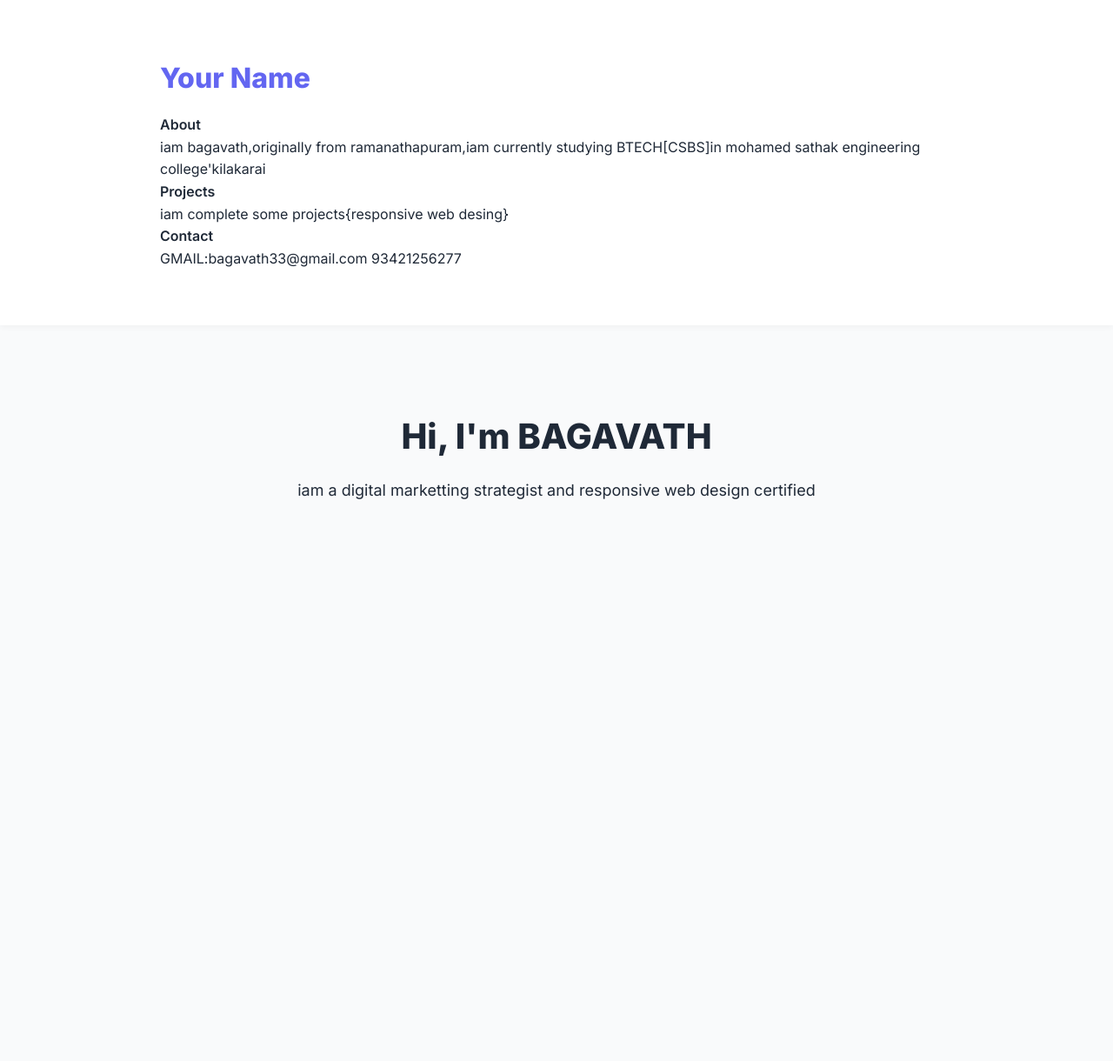
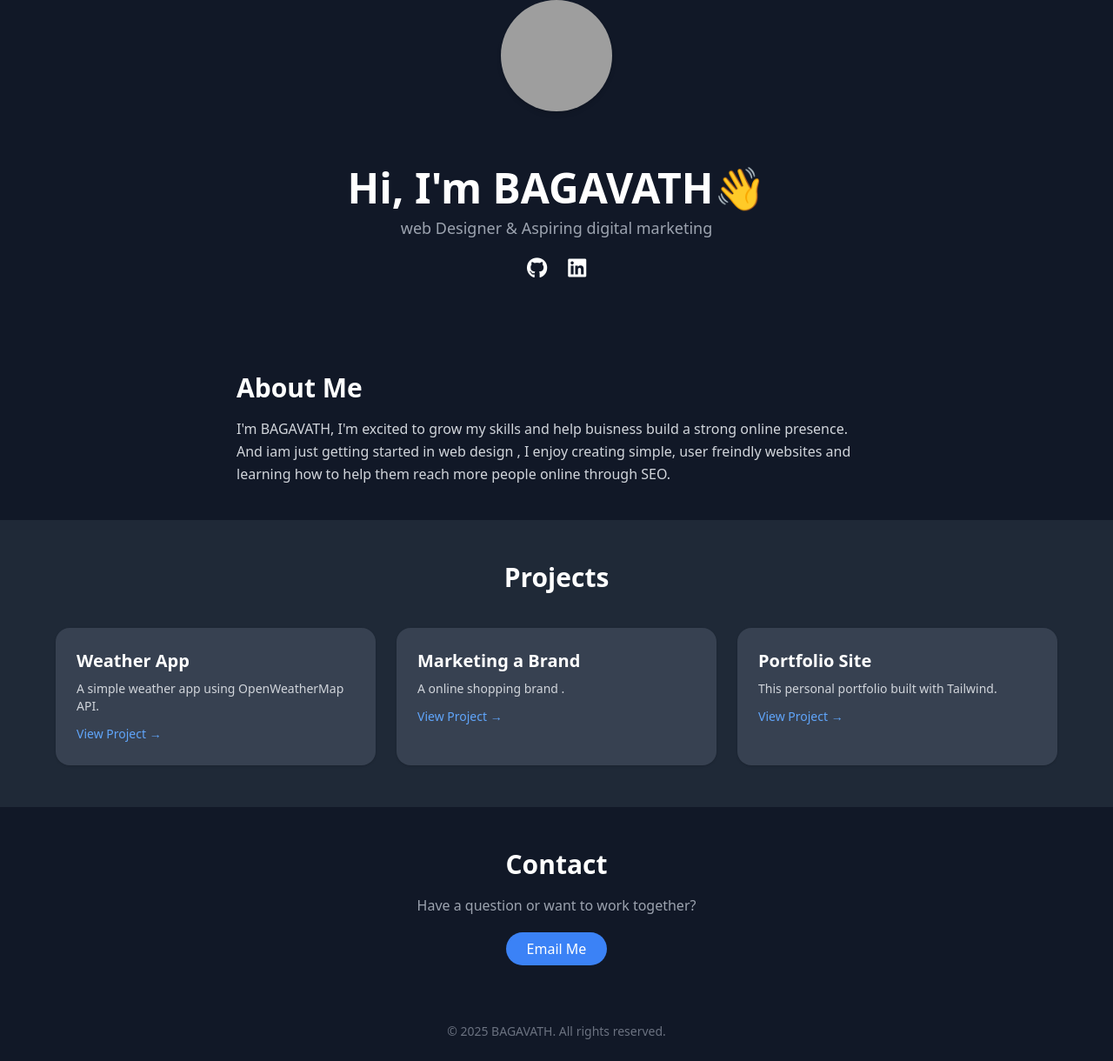
Before and after one commit to BAGAVATH33/portfolio, a plain HTML site: page index.html in a window 1280 px wide. Shown: the whole page at 87% size. Before the commit the page ends 800 px from the top, so only its background shows below. Drawn offline with nearby package versions, Linux system fonts and the light colour scheme; grey boxes are pictures that could not be loaded.

Commit message:
Update index.html

```diff
--- a/index.html
+++ b/index.html
@@ -2,144 +2,68 @@
 <html lang="en">
   <head>
     <meta charset="UTF-8" />
-    <meta http‑equiv="X‑UA‑Compatible" content="IE=edge" />
-    <meta name="viewport" content="width=device‑width, initial‑scale=1.0" />
-    <title>BAGAVATH | Portfolio</title>
-    <link
-      href="https://fonts.googleapis.com/css2?family=Inter:wght@300;400;600;800&display=swap"
-      rel="stylesheet"
-    />
-    <style>
-      :root {
-        --accent: #6366f1;
-        --bg: #f9fafb;
-        --text: #1f2937;
-        --card-bg: #ffffff;
-      }
-      * {
-        box-sizing: border-box;
-        padding: 0;
-        margin: 0;
-      }
-      body {
-        font-family: "Inter", sans-serif;
-        background: var(--bg);
-        color: var(--text);
-        line-height: 1.6;
-      }
-      header {
-        background: var(--card-bg);
-        padding: 2rem 1.5rem;
-        box-shadow: 0 2px 8px rgb(0 0 0 / 0.04);
-      }
-      header h1 {
-        font-size: 2rem;
-        font-weight: 800;
-        color: var(--accent);
-      }
-      header nav {
-        margin-top: 1rem;
-      }
-      header nav a {
-        margin-right: 1rem;
-        text-decoration: none;
-        color: var(--text);
-        font-weight: 600;
-      }
-      header nav a:hover {
-        color: var(--accent);
-      }
-      .container {
-        max-width: 960px;
-        margin: 0 auto;
-        padding: 2rem 1.5rem;
-      }
-      /* Hero */
-      .hero {
-        text-align: center;
-        padding: 4rem 1rem;
-      }
-      .hero h2 {
-        font-size: 2.5rem;
-        margin-bottom: 1rem;
-      }
-      .hero p {
-        font-size: 1.125rem;
-        max-width: 600px;
-        margin: 0 auto 2rem;
-      }
-      .btn {
-        display: inline-block;
-        padding: 0.75rem 1.5rem;
-        background: var(--accent);
-        color: #fff;
-        border-radius: 0.5rem;
-        text-decoration: none;
-        font-weight: 600;
-        transition: background 0.2s ease;
-      }
-      .btn:hover {
-        background: #4f46e5;
-      }
-      /* Projects */
-      .projects {
-        display: grid;
-        grid-template-columns: repeat(auto-fit, minmax(260px, 1fr));
-        gap: 1.5rem;
-      }
-      .project {
-        background: var(--card-bg);
-        border-radius: 0.75rem;
-        box-shadow: 0 4px 12px rgb(0 0 0 / 0.05);
-        overflow: hidden;
-        transition: transform 0.2s ease;
-      }
-      .project:hover {
-        transform: translateY(-4px);
-      }
-      .project img {
-        width: 100%;
-        height: 160px;
-        object-fit: cover;
-      }
-      .project-content {
-        padding: 1rem;
-      }
-      .project-content h3 {
-        margin-bottom: 0.5rem;
-        font-size: 1.25rem;
-      }
-      .project-content p {
-        font-size: 0.9375rem;
-        margin-bottom: 0.75rem;
-      }
-      footer {
-        text-align: center;
-        padding: 2rem 1rem;
-        font-size: 0.875rem;
-        color: #6b7280;
-      }
-    </style>
+    <meta name="viewport" content="width=device-width, initial-scale=1.0" />
+    <title>bagavath | Portfolio</title>
+    <script src="https://cdn.tailwindcss.com"></script>
+    <link rel="stylesheet" href="https://cdnjs.cloudflare.com/ajax/libs/font-awesome/6.5.0/css/all.min.css" />
+    <class="bg-white shadow-md p-6 text-center">
+    <!-- Replace the src with your profile image URL or file path -->
+    <img src="https://assets.onecompiler.app/43frtuzxa/43fxefu5b/profile.png.jpg" alt="My Profile Picture" class="w-32 h-32 mx-auto rounded-full shadow-md object-cover">
   </head>
-  <body>
-    <!-- Header -->
-    <header>
-      <div class="container">
-        <h1>Your Name</h1>
-        <nav>
-          <a href="#about">About</a>
-          <p></p>iam bagavath,originally from ramanathapuram,iam currently studying BTECH[CSBS]in mohamed sathak engineering college'kilakarai</P>
-          <a href="#projects">Projects</a>
-          <p></p>iam complete some projects{responsive web desing}</p>
-          <a href="#contact">Contact</a>
-          <p></p>GMAIL:bagavath33@gmail.com
-                      93421256277
-        </nav>
+  <body class="bg-gray-900 text-white font-sans leading-relaxed">
+    <!-- Hero Section -->
+    <section class="text-center py-16 px-4">
+      <h1 class="text-4xl md:text-5xl font-bold">Hi, I'm BAGAVATH👋</h1>
+      <p class="text-gray-400 mt-2 text-lg">web Designer & Aspiring digital marketing</p>
+      <div class="mt-4 flex justify-center gap-6 text-2xl">
+        <a href="https://github.com/" class="hover:text-gray-300" target="_blank"><i class="fab fa-github"></i></a>
+        <a href="https://linkedin.com/" class="hover:text-gray-300" target="_blank"><i class="fab fa-linkedin"></i></a>
       </div>
-    </header>
+    </section>
 
-    <!-- Hero -->
-    <section class="hero" id="about">
-      <div class="container">
-        <h2>Hi, I'm BAGAVATH</h2>
-        <p>iam a digital marketting strategist and responsive web design certified
+    <!-- About Section -->
+    <section class="max-w-3xl mx-auto px-4 py-10">
+      <h2 class="text-3xl font-semibold mb-4">About Me</h2>
+      <p class="text-gray-300">
+        I'm BAGAVATH, I'm excited to grow my skills and help buisness build a strong online presence.
+        And iam just getting started in web design , I enjoy creating simple, user freindly websites and learning how to help them reach more people online through SEO.
+      </p>
+    </section>
+
+    <!-- Projects Section -->
+    <section class="bg-gray-800 py-12 px-4">
+      <h2 class="text-3xl font-semibold text-center mb-10">Projects</h2>
+      <div class="grid gap-6 md:grid-cols-3 max-w-6xl mx-auto">
+        <div class="bg-gray-700 p-6 rounded-2xl shadow hover:shadow-lg">
+          <h3 class="text-xl font-bold mb-2">Weather App</h3>
+          <p class="text-gray-300 text-sm mb-2">A simple weather app using OpenWeatherMap API.</p>
+          <a href="#" class="text-blue-400 text-sm">View Project →</a>
+        </div>
+        <div class="bg-gray-700 p-6 rounded-2xl shadow hover:shadow-lg">
+          <h3 class="text-xl font-bold mb-2">Marketing a Brand</h3>
+          <p class="text-gray-300 text-sm mb-2">A online shopping brand .</p>
+          <a href="#" class="text-blue-400 text-sm">View Project →</a>
+        </div>
+        <div class="bg-gray-700 p-6 rounded-2xl shadow hover:shadow-lg">
+          <h3 class="text-xl font-bold mb-2">Portfolio Site</h3>
+          <p class="text-gray-300 text-sm mb-2">This personal portfolio built with Tailwind.</p>
+          <a href="#" class="text-blue-400 text-sm">View Project →</a>
+        </div>
+      </div>
+    </section>
+
+    <!-- Contact Section -->
+    <section class="text-center py-12 px-4">
+      <h2 class="text-3xl font-semibold mb-4">Contact</h2>
+      <p class="text-gray-400 mb-6">Have a question or want to work together?</p>
+      <a href="mailto:riderspsycho010@gmail.com" class="bg-blue-500 hover:bg-blue-600 text-white py-2 px-6 rounded-full font-medium">
+        Email Me
+      </a>
+    </section>
+
+    <!-- Footer -->
+    <footer class="text-center text-gray-500 text-sm py-6">
+      © 2025 BAGAVATH. All rights reserved.
+    </footer>
+  </body>
+</html>
```
